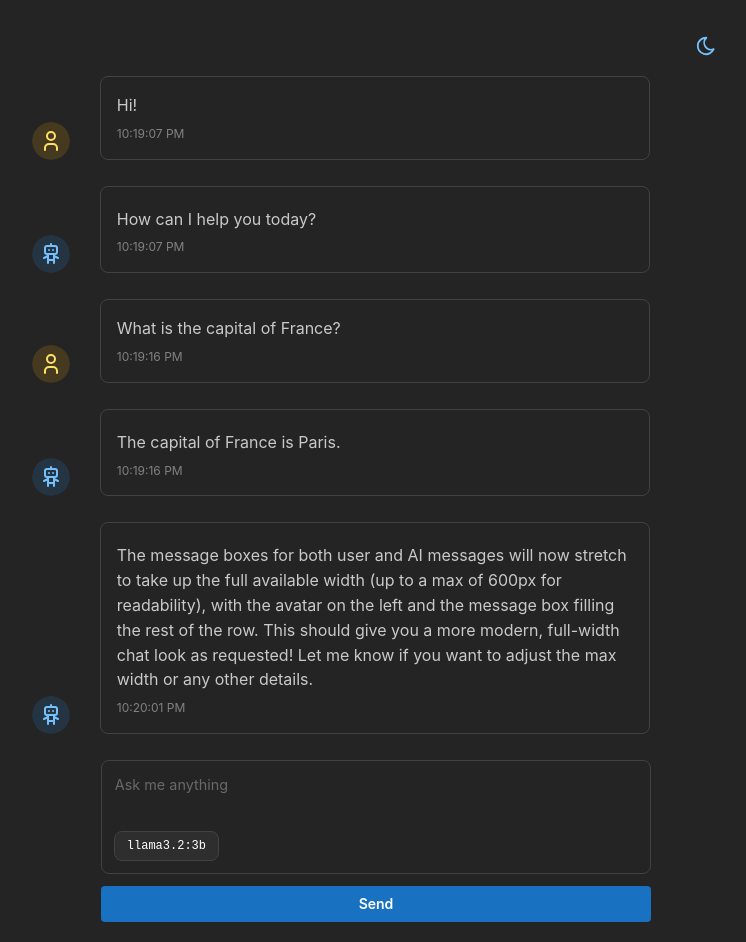
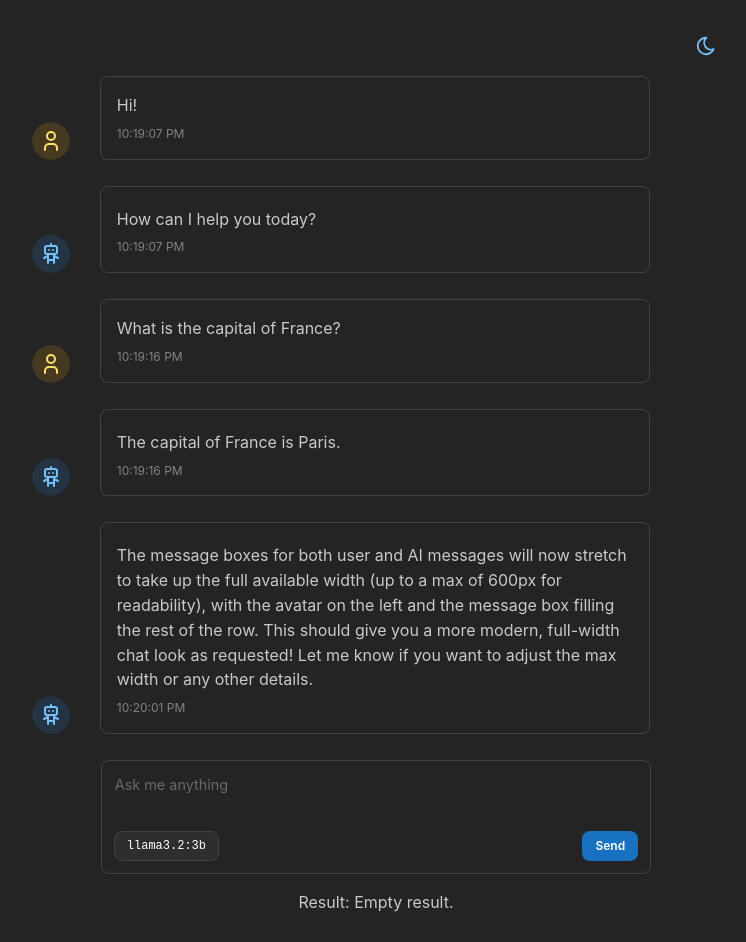
Before and after one commit to leonidas1712/argo, a React (Vite) app: page / in a window 1280 px wide. Shown: the top 942 px of the page, without its empty margins (264-1010 px from the left). Built offline with nearby package versions, Linux system fonts and the light colour scheme.

Commit message:
embed send into box

```diff
--- a/src/components/ChatInput.tsx
+++ b/src/components/ChatInput.tsx
@@ -1,4 +1,4 @@
-import { Button, Group, Stack, Textarea, Paper } from "@mantine/core";
+import { Button, Group, Stack, Textarea, Paper, Flex } from "@mantine/core";
 import { useState } from "react";
 import { invoke } from "@tauri-apps/api/core";
 import { notifications } from "@mantine/notifications";
@@ -45,14 +45,12 @@
       }}
     >
       <Stack gap="sm">
-        {/* chat box with shared border from Paper */}
         <Paper
           withBorder
           radius="md"
           w="100%"
           style={{ padding: 0, overflow: "hidden" }}
         >
-          {/* text area without its own border (unstyled variant */}
           <Textarea
             variant="unstyled"
             placeholder="Ask me anything"
@@ -66,8 +64,8 @@
             }}
           />
 
-          {/* row for model-picker button - group for spacing */}
-          <Group px="sm" pb="sm">
+          {/* Bottom row with model picker and send button */}
+          <Group px="sm" pb="sm" justify="space-between" w="100%">
             <Button
               variant="default"
               size="xs"
@@ -81,10 +79,20 @@
             >
               llama3.2:3b
             </Button>
+
+            <Button
+              type="submit"
+              size="xs"
+              radius="md"
+              style={{
+                paddingLeft: 12,
+                paddingRight: 12,
+              }}
+            >
+              Send
+            </Button>
           </Group>
         </Paper>
-
-        <Button type="submit">Send</Button>
       </Stack>
     </form>
   );
```
